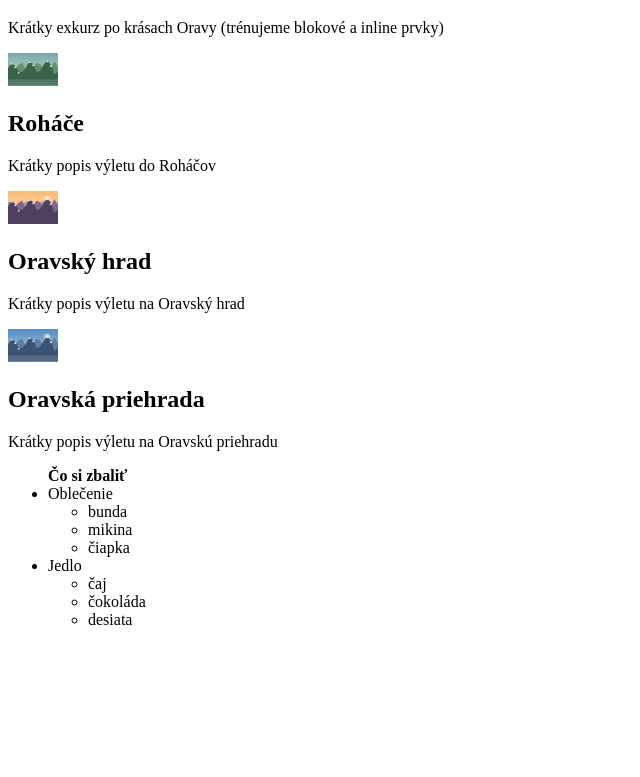
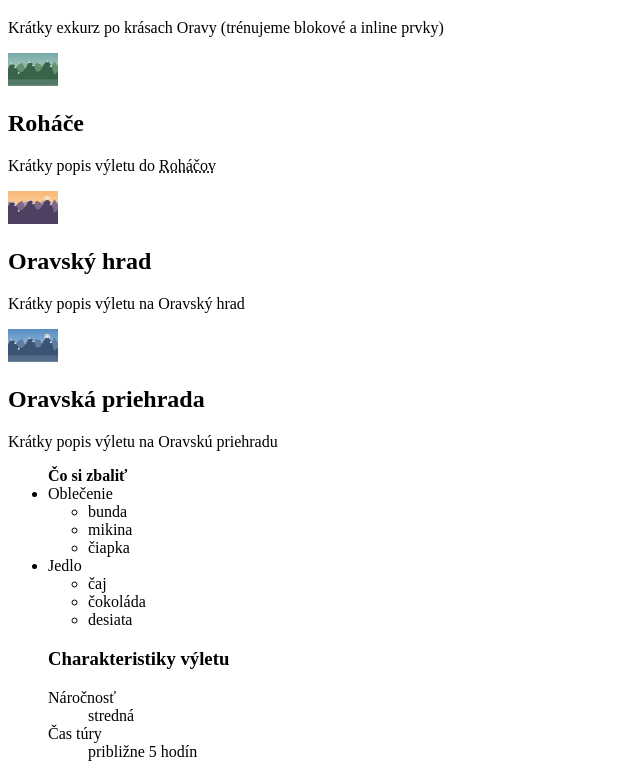
Before and after one commit to danakozakova/SS_PRX_IIC_student, a plain HTML site: page 06_tema/vylety.html in a window 1280 px wide. Shown: the part 87-864 px from the top of the page, without its empty margins (0-640 px from the left). Before the commit the page ends 800 px from the top, so only its background shows below. Drawn offline with Linux system fonts and the light colour scheme.

Commit message:
Add files via upload

```diff
--- a/06_tema/vylety.html
+++ b/06_tema/vylety.html
@@ -21,7 +21,7 @@
         <div class="karta">
             <img src="../04_tema/obrazky/rohace-dolina.jpg" width="50"></img>
             <h2>Roháče</h2>
-            <p>Krátky popis výletu do Roháčov</p>
+            <p>Krátky popis výletu do <abbr title="Západná časť Tatier">Roháčov</abbr></p>
         </div>
         <div class="karta">
             <img src="../04_tema/obrazky/rohace-hreben.jpg" width="50"></img>
@@ -49,6 +49,12 @@
             <ul>
 
             </ul>
+            <h3>Charakteristiky výletu</h3>
+            <dl>
+                <dt>Náročnosť</dt><dd>stredná</dd>
+                <dt>Čas túry</dt><dd>približne 5 hodín</dd>
+            </dl>
+
         </div>
     </div>
 </body>
```
